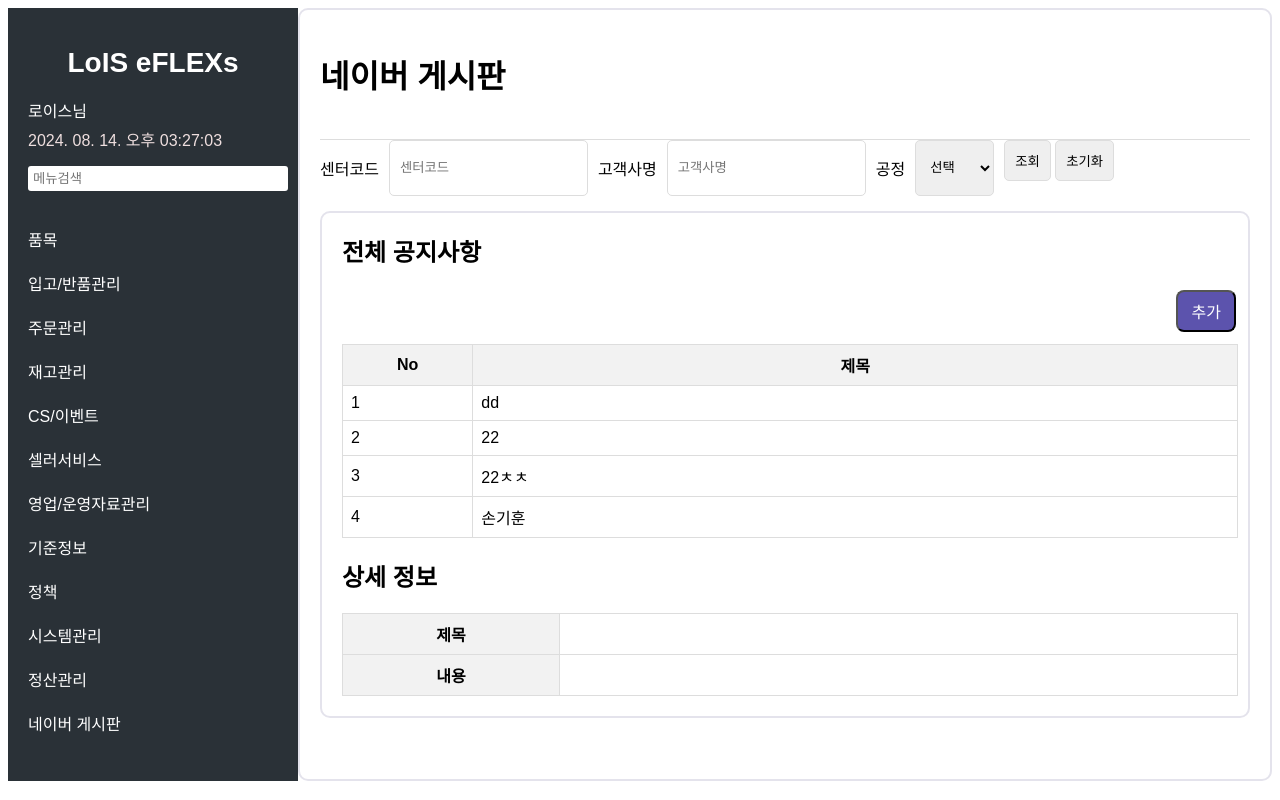
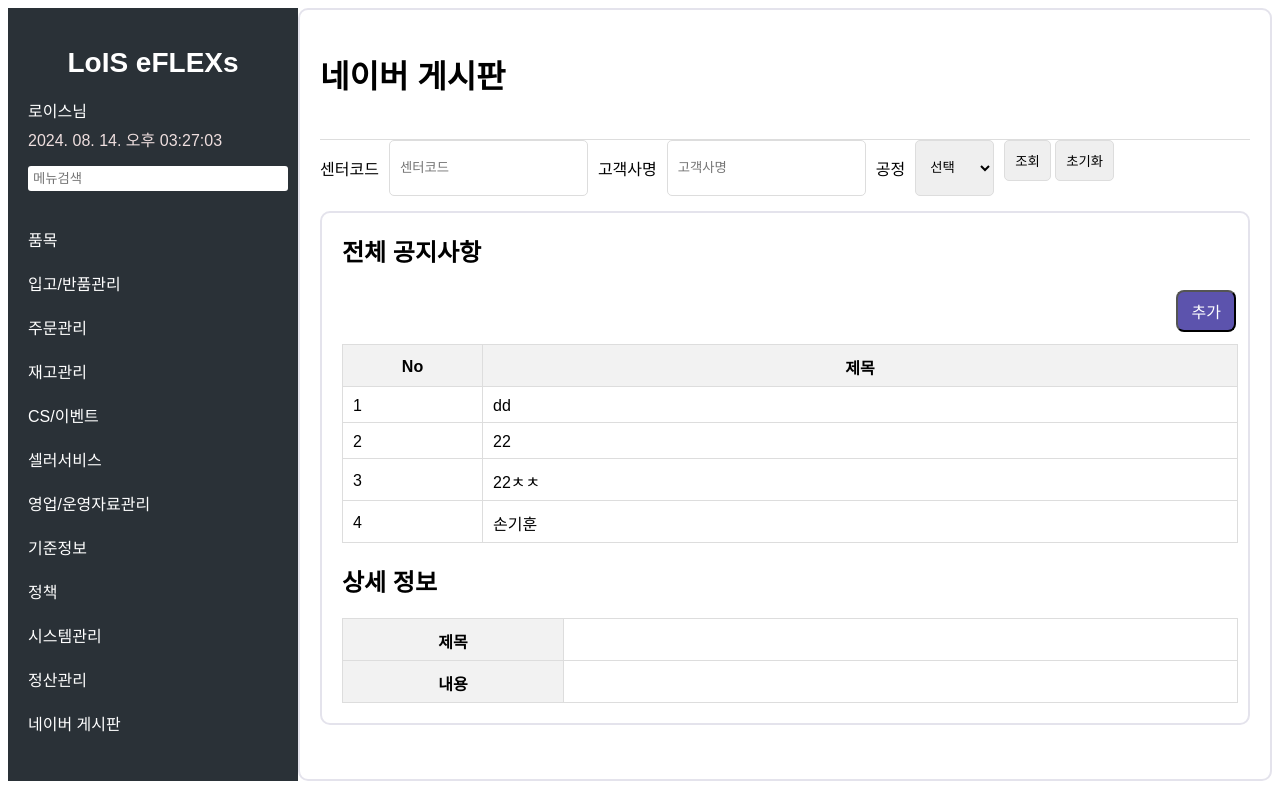
Before and after one commit to handsomem1n/NoticeBoard-prototype, a Flask app: page / in a window 1280 px wide. Run offline with Flask 3, Linux system fonts and the light colour scheme; data comes from the database, SQL or seed files in the repository; lists and menus that the app fills with data are empty.

Commit message:
main.html에서 '전체 공지사항' 테이블 padding 간격 수정

```diff
--- a/notice_app/static/main.css
+++ b/notice_app/static/main.css
@@ -130,7 +130,7 @@ table {
 }
 th, td {
     border: 1px solid #ddd;
-    padding: 8px;
+    padding: 10px 10px 7px 10px;
 }
 th {
     background-color: #f2f2f2;
@@ -149,7 +149,10 @@ th.content-column {
 // 전체 공지사항에서 마우스 올려두면 pointer 모양 변경
 .clickable-row {
     cursor: pointer;
+    color: #007bff; /* 클릭 가능한 텍스트임을 나타내기 위해 색상 추가 */
+    text-decoration: underline; /* 시각적 효과를 위해 밑줄 추가 */
 }
+
 
 /* 모달 창 */
 .modal {
@@ -164,12 +167,13 @@ th.content-column {
     background-color: rgb(0,0,0);
     background-color: rgba(0,0,0,0.4);
 }
-// 모달
+/* modal Content */
 .modal-content {
     background-color: #fefefe;
     margin: 15% auto;
     padding: 20px;
     border: 1px solid #888;
+    width: 80%;
     border-radius : 2px;
     width: 30%;
     height: 30%;
--- a/notice_app/static/main.js
+++ b/notice_app/static/main.js
@@ -228,4 +228,3 @@ function deleteRow() {
         table.rows[i].cells[1].innerHTML = i + 1;
     }
 }
-// 반출 행 추가 and 행 삭제
```
